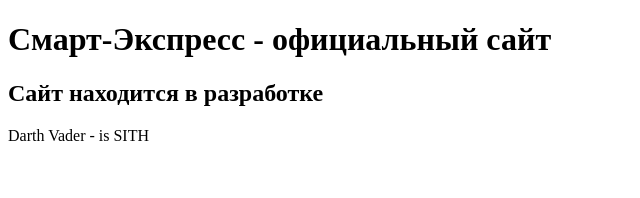
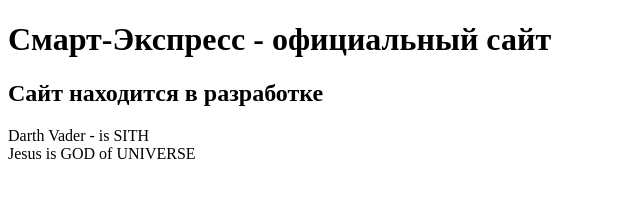
Before and after one commit to ikonnikovivan/Repository_2, a plain HTML site: page index.html in a window 1280 px wide. Shown: the whole page, without its empty margins (0-640 px from the left). Drawn offline with Linux system fonts and the light colour scheme.

Commit message:
add god of universe

```diff
--- a/index.html
+++ b/index.html
@@ -9,6 +9,7 @@
     <h2>Сайт находится в разработке</h2>
 
     <div>Darth Vader - is SITH</div>
+    <div>Jesus is GOD of UNIVERSE</div>
 
 </body>
 </html>
```
